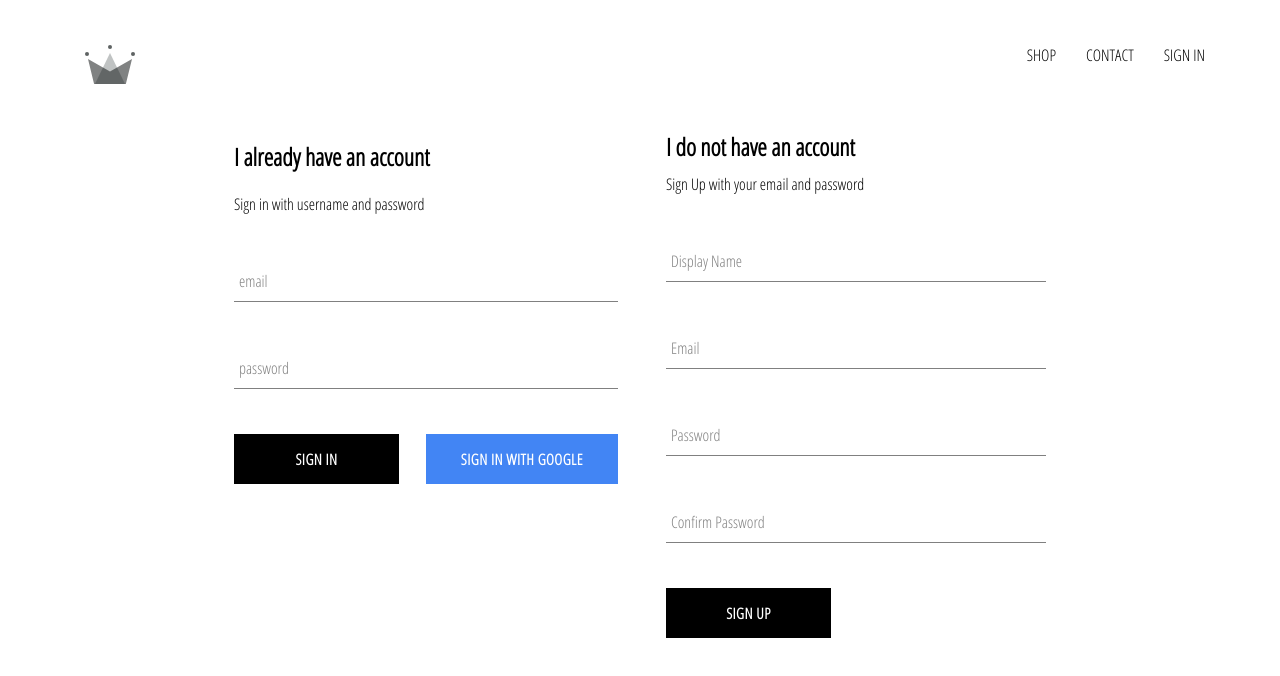
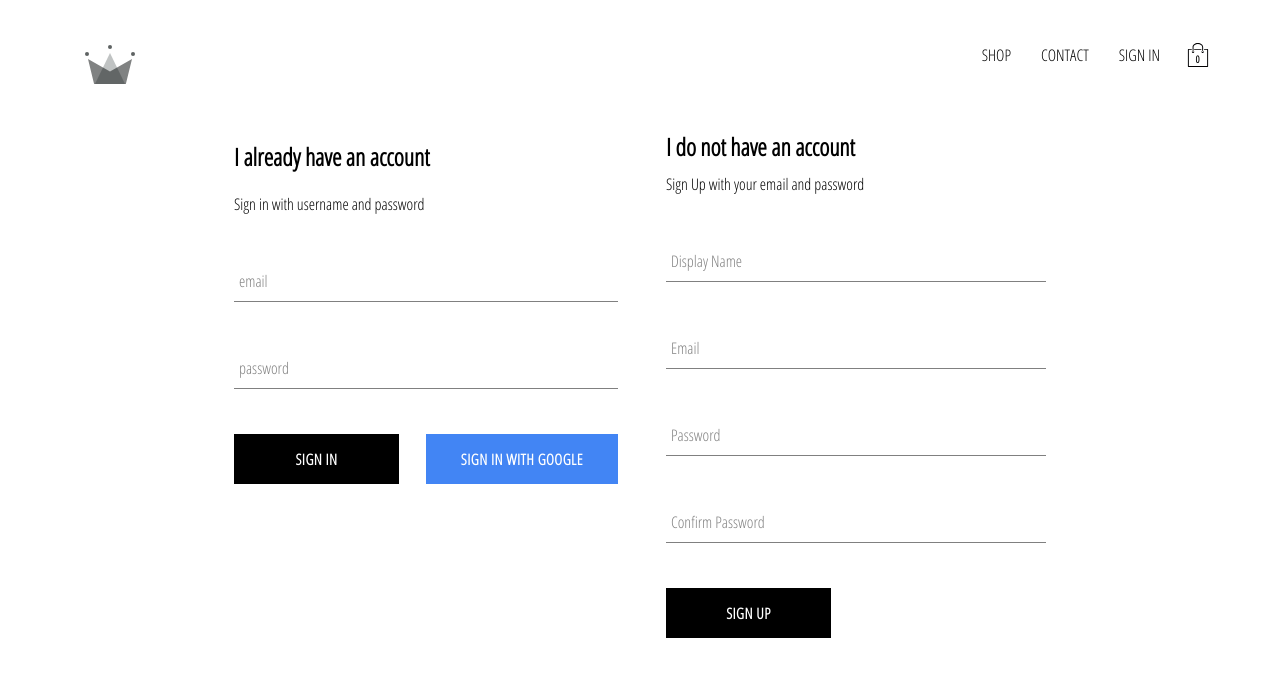
Before and after one commit to vg4838/crwn-clothing, a React (Create React App) app: page /signin in a window 1280 px wide. Shown: the top 676 px of the page. Built offline with nearby package versions, Linux system fonts and the light colour scheme; no server answers.

Commit message:
added cart icon and cart dropdown components in our app

```diff
--- /dev/null
+++ b/src/components/cart-dropdown/cart-dropdown.component.jsx
@@ -0,0 +1,11 @@
+import React from 'react';
+import CustomButton from '../custom-button/custom-button.component'
+import './cart-dropdown.styles.scss'
+
+const CartDropdown = () => (
+    <div className='cart-dropdown'>
+        <div className = 'cart-items' />
+        <CustomButton> GO TO CHECKOUT </CustomButton>
+    </div>
+)
+export default CartDropdown
--- /dev/null
+++ b/src/components/cart-dropdown/cart-dropdown.styles.scss
@@ -0,0 +1,24 @@
+.cart-dropdown {
+    position: absolute;
+    width: 280px;
+    height: 360px;
+    display: flex;
+    flex-direction: column;
+    padding: 20px;
+    border: 1px solid black;
+    background-color: white;
+    top: 90px;
+    right: 40px;
+    z-index: 5;
+
+    .cart-items {
+      height: 240px;
+      display: flex;
+      flex-direction: column;
+      overflow: scroll;
+    }
+
+    button {
+      margin-top: auto;
+    }
+  }
--- /dev/null
+++ b/src/components/cart-icon/cart-icon.component.jsx
@@ -0,0 +1,18 @@
+import React from 'react';
+import {ReactComponent as ShoppingIcon} from '../../assets/shopping-bag.svg'
+import {toggleCartHidden} from '../../redux/cart/cart.actions'
+import {connect} from 'react-redux'
+import "./cart-icon.styles.scss";
+
+const CartIcon = ({toggleCartHidden}) => (
+    <div className='cart-icon' onClick={toggleCartHidden}>
+        <ShoppingIcon className='shopping-icon'/>
+        <span className='item-count'>0</span>
+    </div>
+)
+const mapDispatchToProps = dispatch => ({
+    toggleCartHidden: () => dispatch(toggleCartHidden())
+}
+)
+
+export default connect(null, mapDispatchToProps)(CartIcon)
--- /dev/null
+++ b/src/components/cart-icon/cart-icon.styles.scss
@@ -0,0 +1,21 @@
+.cart-icon {
+    width: 45px;
+    height: 45px;
+    position: relative;
+    display: flex;
+    align-items: center;
+    justify-content: center;
+    cursor: pointer;
+
+    .shopping-icon {
+      width: 24px;
+      height: 24px;
+    }
+
+    .item-count {
+      position: absolute;
+      font-size: 10px;
+      font-weight: bold;
+      bottom: 12px;
+    }
+  }
--- a/src/components/header/header.component.jsx
+++ b/src/components/header/header.component.jsx
@@ -4,8 +4,10 @@
 import {ReactComponent as Logo} from  '../../assets/crown.svg'
 import {auth} from '../../firebase/firebase.utils'
 import {connect} from 'react-redux'
+import CartIcon  from "../cart-icon/cart-icon.component";
+import CartDropdown from '../cart-dropdown/cart-dropdown.component'
 
-const Header = ({currentUser}) => (
+const Header = ({currentUser, hidden}) => (
     <div className='header' >
         <Link className='logo-container' to='/'>
             <Logo className='logo'/>
@@ -27,10 +29,18 @@
                     SIGN IN
                 </Link>
             }
+            <CartIcon />
         </div>
+        {
+            hidden?
+            null:
+            <CartDropdown />
+        }
+
     </div>
 )
-const mapStateToProps = (state) => ({
-    currentUser:state.user.currentUser
+const mapStateToProps = ({user:{currentUser}, cart:{hidden}}) => ({
+    currentUser,
+    hidden
 })
 export default connect(mapStateToProps)(Header)
--- /dev/null
+++ b/src/redux/cart/cart.actions.js
@@ -0,0 +1,5 @@
+import {CartActionTypes} from './cart.types'
+
+export const toggleCartHidden = () => ({
+    type : CartActionTypes.TOGGLE_CART_HIDDEN
+})
--- /dev/null
+++ b/src/redux/cart/cart.reducer.js
@@ -0,0 +1,18 @@
+import {CartActionTypes} from './cart.types'
+const INITIAL_STATE = {
+    hidden : true
+}
+
+const cartReducer = (state = INITIAL_STATE, action) => {
+    switch(action.type){
+        case CartActionTypes.TOGGLE_CART_HIDDEN:
+            return {
+                ...state,
+                hidden: !state.hidden
+            }
+        default:
+            return state;
+    }
+
+}
+export default cartReducer
--- /dev/null
+++ b/src/redux/cart/cart.types.js
@@ -0,0 +1,3 @@
+export const CartActionTypes = {
+    TOGGLE_CART_HIDDEN : 'TOGGLE_CART_HIDDEN'
+}
--- a/src/redux/root-reducer.js
+++ b/src/redux/root-reducer.js
@@ -1,8 +1,9 @@
 import {combineReducers} from 'redux';
 import userReducer from './user/user.reducer'
-
+import cartReducer from './cart/cart.reducer'
 export default combineReducers(
     {
-        user:userReducer
+        user:userReducer,
+        cart:cartReducer
     }
 )
```
Also changed, not shown: src/assets/shopping-bag.svg (added), 1 other file (tests, documents, lock files or other folders).
